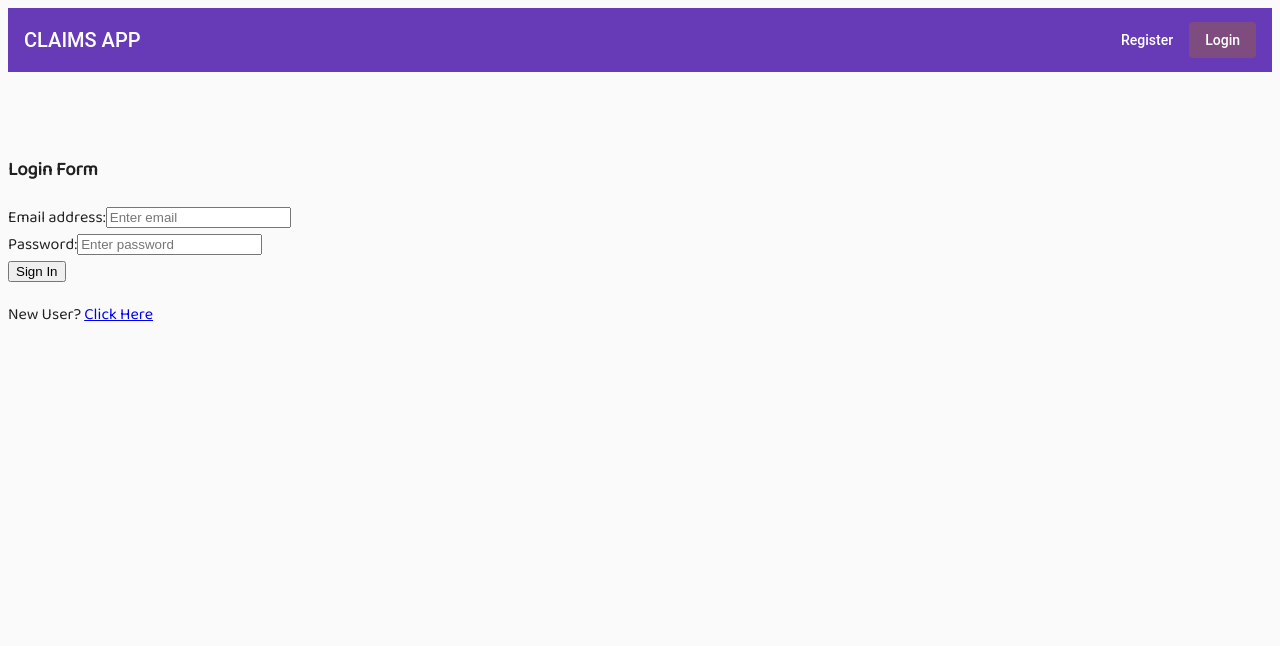
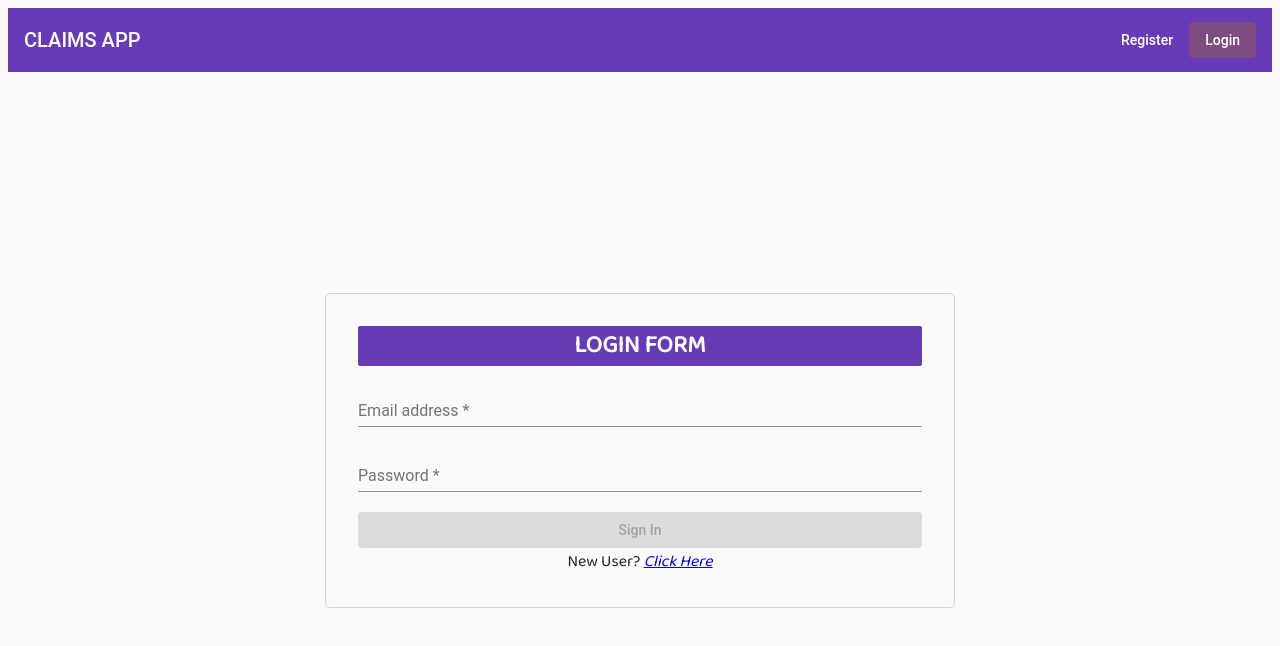
Before and after one commit to vaddiram/gittest, an Angular app: page /login in a window 1280 px wide. Shown: the top 646 px of the page. Built offline with nearby package versions, Linux system fonts and the light colour scheme.

Commit message:
login form added

```diff
--- a/src/app/user/login/login.component.html
+++ b/src/app/user/login/login.component.html
@@ -1,4 +1,4 @@
-<div class="container">
+<!-- <div class="container">
   <div class="row">
     <div class="col-md-3"></div>
     <div class="col-md-6">
@@ -20,4 +20,50 @@
     </div>
     <div class="col-md-3"></div>
   </div>
-</div>
+</div> -->
+
+<mat-grid-list cols="4" gutterSize="5px" rowHeight="1:2">
+  <mat-grid-tile></mat-grid-tile>
+  <mat-grid-tile [colspan]="2">
+    <form [formGroup]="loginForm" (ngSubmit)="onLoginFormSubmit()">
+      <h2 class="formHeading">Login Form</h2>
+
+      <!-- Email field -->
+      <mat-form-field>
+        <input
+          matInput
+          type="email"
+          placeholder="Email address"
+          formControlName="email"
+          [errorStateMatcher]="matcher"
+        >
+        <mat-error *ngIf="loginForm.get('email').hasError('required') && loginForm.get('email').touched">
+          Email is required
+        </mat-error>
+        <mat-error *ngIf="loginForm.get('email').hasError('email') && loginForm.get('email').touched">
+          Please enter a valid email address
+        </mat-error>
+      </mat-form-field>
+
+      <!-- Password field -->
+      <mat-form-field>
+        <input
+          matInput
+          type="password"
+          placeholder="Password"
+          formControlName="password"
+          [errorStateMatcher]="matcher"
+        >
+        <mat-error *ngIf="loginForm.get('password').hasError('required') && loginForm.get('password').touched">
+          Password is required
+        </mat-error>
+      </mat-form-field>
+
+      <button mat-flat-button type="submit" color="primary" [disabled]="!loginForm.valid"> Sign In</button>
+      <div class="toggle-form-link">
+        <p>New User? <a routerLink="/register">Click Here</a></p>
+      </div>
+    </form>
+  </mat-grid-tile>
+  <mat-grid-tile></mat-grid-tile>
+</mat-grid-list>
--- a/src/app/user/login/login.component.ts
+++ b/src/app/user/login/login.component.ts
@@ -1,5 +1,5 @@
 import { Component, OnInit } from '@angular/core';
-import { FormGroup, FormControl, Validators } from '@angular/forms';
+import { FormGroup, FormControl, Validators, FormBuilder } from '@angular/forms';
 
 @Component({
   selector: 'app-login',
@@ -9,13 +9,17 @@ import { FormGroup, FormControl, Validators } from '@angular/forms';
 export class LoginComponent implements OnInit {
   public loginForm: FormGroup;
 
-  constructor() { }
+  constructor(private fb: FormBuilder) { }
 
   ngOnInit() {
-    this.loginForm = new FormGroup({
-      email: new FormControl(null, [Validators.email, Validators.required]),
-      password: new FormControl(null, [Validators.required])
+    this.loginForm = this.fb.group({
+      email: [null, [Validators.email, Validators.required]],
+      password: [null, [Validators.required]]
     });
   }
 
+  onLoginFormSubmit() {
+    console.log(this.loginForm.value);
+  }
+
 }
--- a/src/app/user/register/register.component.css
+++ b/src/app/user/register/register.component.css
@@ -1,28 +1,3 @@
 /* mat-grid-tile {
     border: 1px solid red;
 } */
-
-mat-grid-tile form,
-mat-grid-tile form mat-form-field,
-mat-grid-tile form button { width: 100%; }
-
-mat-grid-tile form {
-    padding: 2rem;
-    border: 1px solid lightgray;
-    border-radius: 5px;
-}
-
-.formHeading {
-    margin: 0;
-    text-transform: uppercase;
-    text-align: center;
-    line-height: 2.5rem;
-    background-color: #673ab7;
-    color: #fff;
-    margin-bottom: 1rem;
-}
-
-.toggle-form-link p {
-    margin: 0;
-    text-align: center;
-}
--- a/src/app/user/register/register.component.html
+++ b/src/app/user/register/register.component.html
@@ -123,7 +123,7 @@
       <mat-error *ngIf="signupForm.errors?.misMatch">
         Passwords does not match
       </mat-error>
-      <button mat-flat-button type="submit" color="primary" [disabled]="!signupForm.valid"> Sign In</button>
+      <button mat-flat-button type="submit" color="primary" [disabled]="!signupForm.valid"> Sign Up</button>
       <div class="toggle-form-link">
         <p>Already have an account? <a routerLink="/login">Click Here</a></p>
       </div>
--- a/src/app/user/register/register.component.ts
+++ b/src/app/user/register/register.component.ts
@@ -1,5 +1,5 @@
 import { Component, OnInit } from '@angular/core';
-import { FormGroup, FormControl, Validators, FormBuilder, AbstractControl } from '@angular/forms';
+import { FormGroup, Validators, FormBuilder, AbstractControl } from '@angular/forms';
 
 @Component({
   selector: 'app-register',
--- a/src/styles.css
+++ b/src/styles.css
@@ -10,3 +10,34 @@ body {
 }
 
 main { padding: 4rem 0; }
+
+mat-grid-tile form,
+mat-grid-tile form mat-form-field,
+mat-grid-tile form button { width: 100%; }
+
+mat-grid-tile form {
+    padding: 2rem;
+    border: 1px solid lightgray;
+    border-radius: 5px;
+    font-size: 1rem;
+}
+
+.formHeading {
+    margin: 0;
+    text-transform: uppercase;
+    text-align: center;
+    line-height: 2.5rem;
+    background-color: #673ab7;
+    color: #fff;
+    margin-bottom: 1rem;
+    border-radius: 2px;
+}
+
+.toggle-form-link p {
+    margin: 0;
+    text-align: center;
+}
+
+.toggle-form-link p a {
+    font-style: italic;
+}
```
